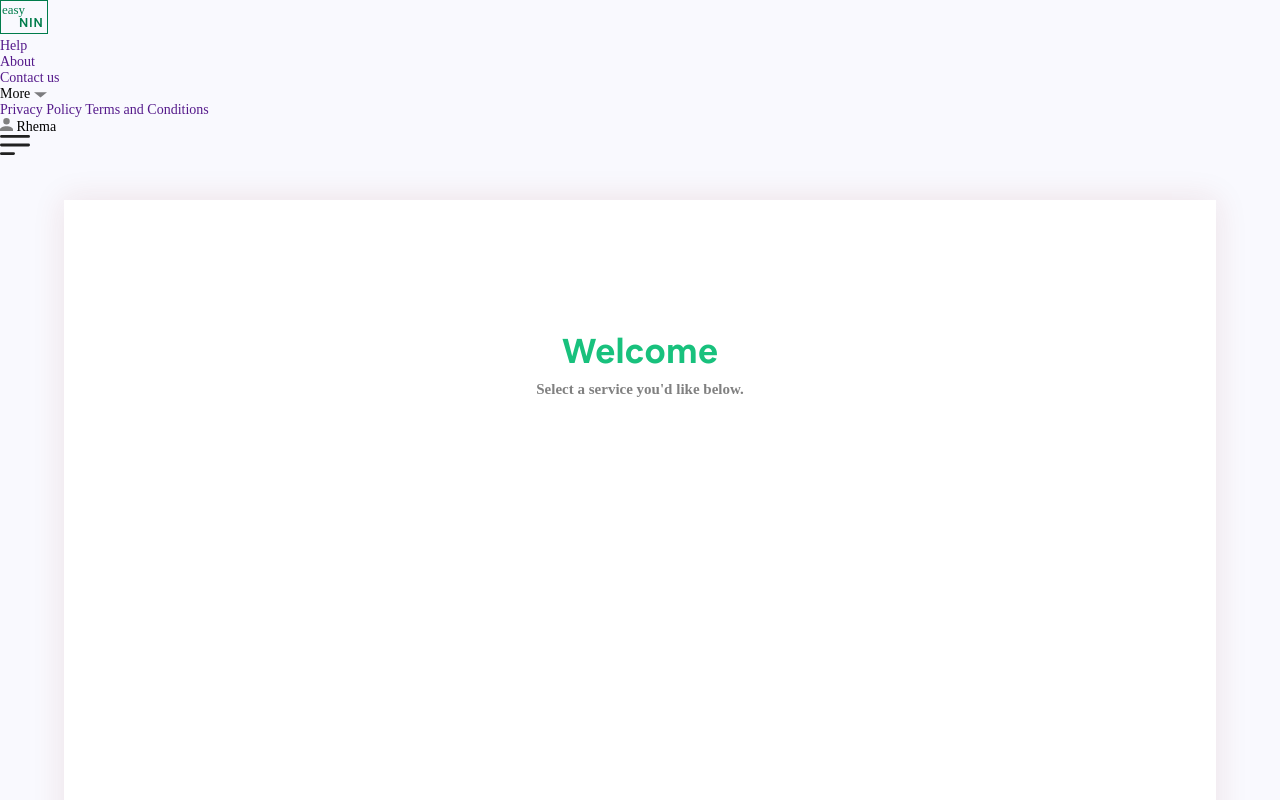
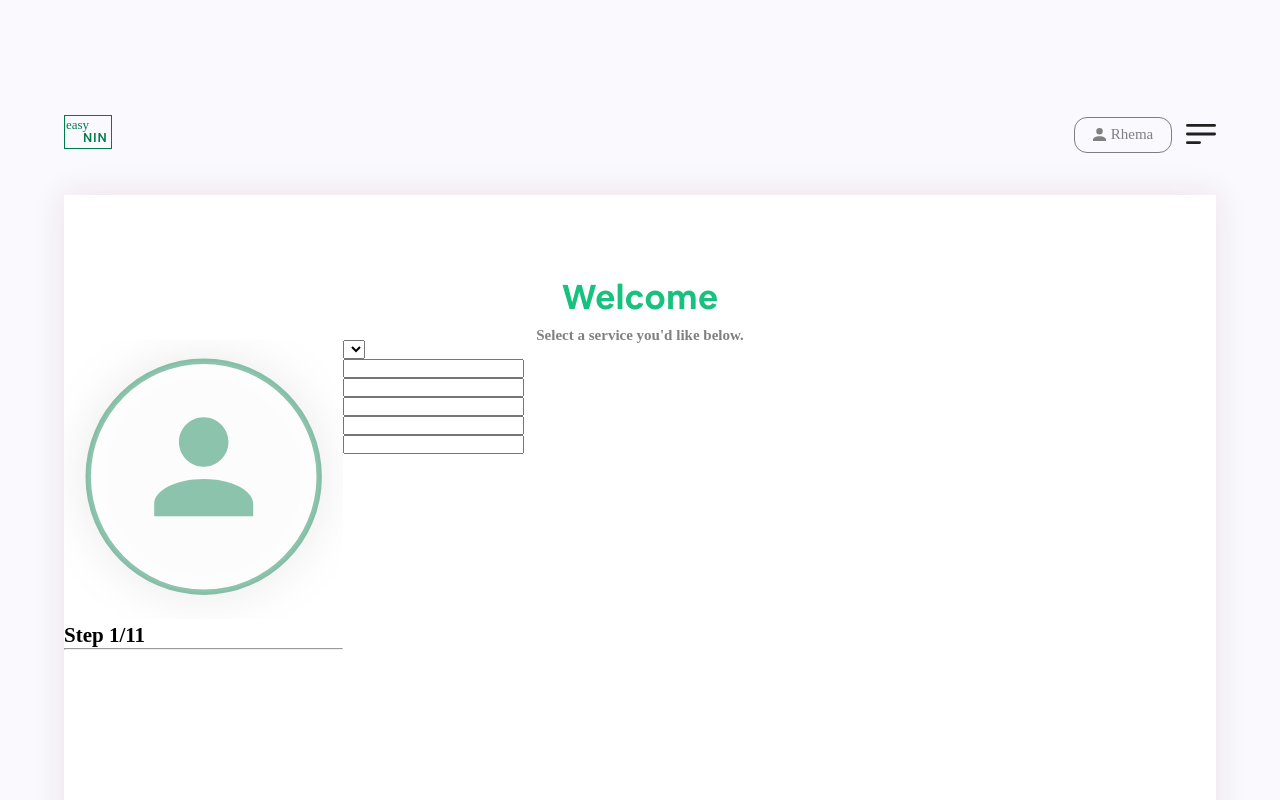
Before and after one commit to rhema-ray/NIN-Reg-Website, a plain HTML site: page firstnin.html in a window 1280 px wide. Shown: the top 800 px of the page. Drawn offline with Linux system fonts and the light colour scheme.

Commit message:
changes 2

```diff
--- /dev/null
+++ b/css/firstnin.css
@@ -0,0 +1,33 @@
+/* base styles (things that won't change) */
+:root {
+    --c1: #F9F9FE;
+    --c2: #FFFFFF;
+    --c3: #007C4B;
+    --c4: #18C17D;
+    --c5: #15AC6F;
+    --c6: #707070e3;
+    --c7: #129461;
+    --c8: #15AC6F;
+}
+
+* {
+    padding: 0;
+    margin: 0;
+    list-style: none;
+    text-decoration: none;
+    box-sizing: border-box;
+}
+
+body {
+    font-size: 14px;
+    background-color: var(--c1);
+}
+
+
+.grid {
+    display: grid;
+    grid-template-columns: repeat(8, 1fr);
+}
+
+
+/* base styling end  */
--- a/css/nav.css
+++ b/css/nav.css
@@ -1,6 +1,99 @@
+
+nav.nav-bar {
+    display: flex;
+    width: 100%;
+    padding: 9% 5% 0;
+    /* height: 34px; */
+    justify-content: space-between;
+    align-content: center;
+}
+
+.nav-bar #home {
+    height: 34px;
+}
+
+/* hidden in mobile view */
+.nav-menu {
+    display: none;
+}
+
+#signin {
+    display: none;
+}
+
+/* END hidden */
+
+/* right of nav bar */
+.right-nav {
+    display: flex;
+    min-width: 132px;
+    justify-content: space-between;
+}
+
+/* account button */
+nav .account{
+    color: var(--c6);
+    font-family: mada;
+    font-weight: 500;
+    font-size:15px;
+    line-height: 15px;
+    height: 36px;
+    width: 98px;
+    border: 1px solid var(--c6);
+    border-radius: 13px;
+    margin:auto 14px auto 0 ;
+    display: flex;
+    place-content: center;
+}
+
+nav .account .txt, nav .account svg{
+    max-height: 17px;
+    min-height: 13px;
+    margin: auto 0;
+}
+
+nav .account .txt{
+    margin-left: 5px;
+}
+
+/* sign up */
+.nav-bar #signup {
+    color: var(--c2);
+    background: var(--c4);
+    height: 33px;
+    width: 92px;
+    /*change this in bigger screens*/
+    font-family: mada;
+    font-size: 14px;
+    border-radius: 11px;
+    padding: 8px 24px;
+    margin-top: 1%;
+}
 
 
+/* hamburger menu */
 
+.menu-btn {
+    height: 30px;
+    width: 30px;
+    margin-top: 9px;
+
+}
+
+.line {
+    background-color: #212121;
+    height: 2.8px;
+    width: 30px;
+    border-radius: 2px;
+}
+
+#two {
+    margin: 5.7px auto;
+}
+
+#three {
+    width: 15px;
+}
 
 /* larger screens */
 @media screen and (min-width:370px) {
--- a/firstnin.html
+++ b/firstnin.html
@@ -5,11 +5,12 @@
     <meta charset="UTF-8">
     <meta http-equiv="X-UA-Compatible" content="IE=edge">
     <meta name="viewport" content="width=device-width, initial-scale=1.0">
-    <!-- <link rel="stylesheet" href="/css/sign-log-nav.css"> -->
+    <link rel="stylesheet" href="/css/sign-log-nav.css">
     <link rel="stylesheet" href="/css/nav.css">
     <link rel="stylesheet" href="css/fonts.css">
     <link rel="stylesheet" href="css/footer.css">
     <link rel="stylesheet" href="css/services.css">
+    <link rel="stylesheet" href="css/firstnin.css">
     <link rel="icon" type="image/png" sizes="32x32" href="images/logo.svg">
     <title>NIN Registration</title>
 </head>
@@ -67,7 +68,7 @@
                     <path id="Union_1" data-name="Union 1"
                         d="M0,13V11.375c0-1.788,2.925-3.25,6.5-3.25S13,9.587,13,11.375V13ZM3.25,3.25A3.25,3.25,0,1,1,6.5,6.5,3.25,3.25,0,0,1,3.25,3.25Z"
                         fill="rgba(112,112,112,0.89)" />
-                </svg> Rhema
+                </svg> <span class="txt"> Rhema</span>
             </span>
             <!-- hamburger menu -->
             <div class="menu-btn mobile">
@@ -92,8 +93,50 @@
             <h2>Select a service you'd like below.</h2>
         </header>
 
+        <div class="img">
+            <div class="image-txt">
+                <img src="images/image2.png" alt="">
+                <h1>Step 1/11</h1>
+            </div>
+            <hr>
+        </div>
 
+        <form action="">
+            <div class="box">
+                <label for=""></label>
+                <select name="title" id="">
+                    <option value=""></option>
+                    <option value=""></option>
+                    <option value=""></option>
+                </select>
+            </div>
 
+            <div class="box">
+                <label for=""></label>
+                <input type="text" name="" id="">
+            </div>
+
+            <div class="box">
+                <label for=""></label>
+                <input type="text" name="" id="">
+            </div>
+
+            <div class="box">
+                <label for=""></label>
+                <input type="text" name="" id="">
+            </div>
+
+            <div class="box">
+                <label for=""></label>
+                <input type="text" name="" id="">
+            </div>
+
+            <div class="box">
+                <label for=""></label>
+                <input type="text" name="" id="">
+            </div>
+
+        </form>
     </section>
 
     <footer class="grid">
```
Also changed, not shown: images/image2.png (added).
